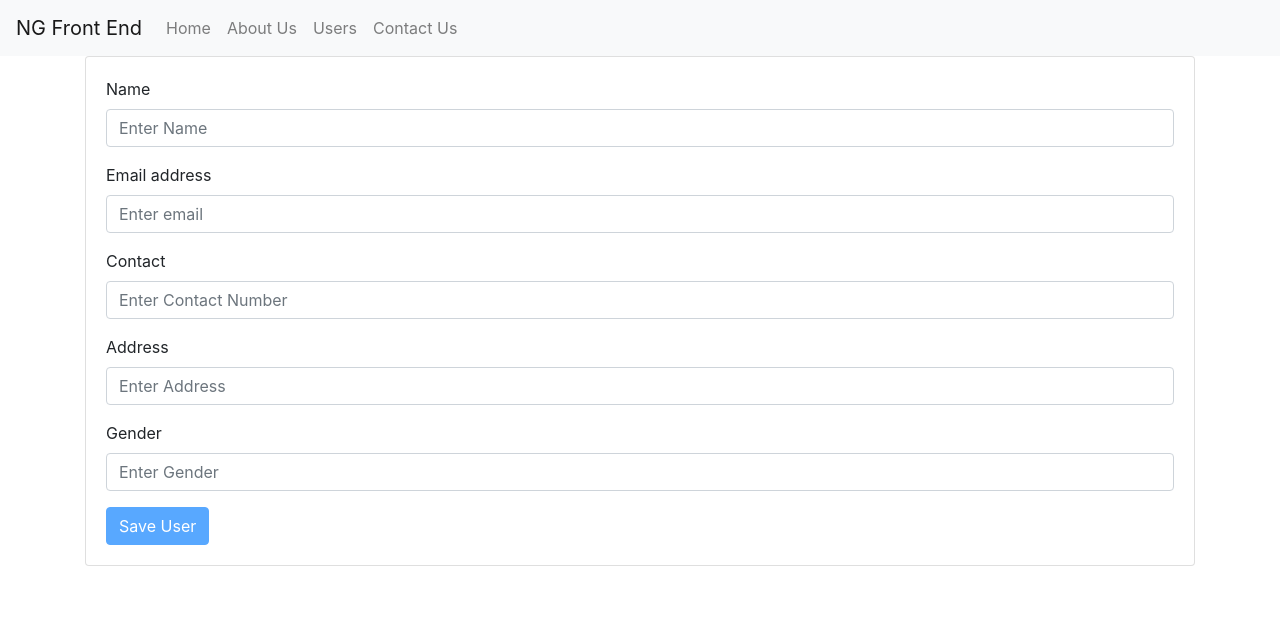
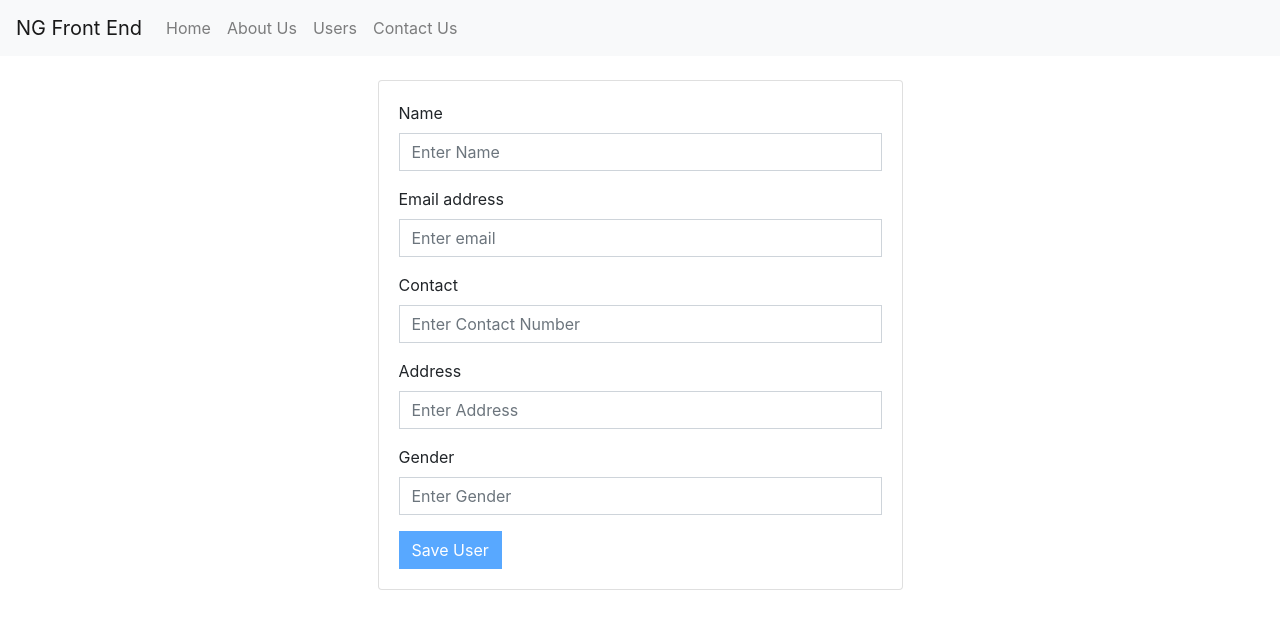
Before and after one commit to ravi4rails/angular-5-crud-fron-end, an Angular app: page /users/new in a window 1280 px wide. Shown: the top 626 px of the page. Built offline with nearby package versions, Linux system fonts and the light colour scheme.

Commit message:
style changes

```diff
--- a/src/app/users/user-details/user-details.component.html
+++ b/src/app/users/user-details/user-details.component.html
@@ -1,6 +1,9 @@
 <div class="container">
-  <a class="btn btn-primary" routerLink="/users">Back</a>
+  <div class="mb-4 mt-4">
+    <a class="btn btn-primary btn-app" routerLink="/users">Back</a>
+  </div>
   <div class="row">
+    <div class="col-sm">
       <div class="card">
         <div class="card-body">
           <h4 class="card-title">{{ user.name }}</h4>
@@ -8,14 +11,13 @@
           <h5 class="card-title">{{ user.contact_number }}</h5>
           <h5 class="card-title">{{ user.address }}</h5>
           <h5 class="card-title">{{ user.gender }}</h5>
-        <button class="btn btn-primary" (click)="delete(user)">Delete</button>
-        <button class="btn btn-primary" (click)="update(user)">Edit</button>
+          <button class="btn btn-danger btn-app" (click)="delete(user)">Delete</button>
+          <button class="btn btn-warning btn-app" (click)="update(user)">Edit</button>
         </div>
       </div>
     </div>
-</div>
-<div style="margin-top:50px;"></div>
-<div class="container" [hidden]="!editBtnClicked">
+    <div class="col-sm">
+      <div class="u-form" [hidden]="!editBtnClicked">
         <div class="card">
           <div class="card-body">
             <form #userForm='ngForm'>
@@ -87,10 +89,14 @@
               </div>
               <button
                 type="submit"
-          class="btn btn-primary"
+                class="btn btn-secondary btn-app"
                 (click)="update(user); onUpdateClicked()"
                 [disabled]="!userForm.valid">Update User</button>
             </form>
           </div>
         </div>
       </div>
+    </div>
+  </div>
+</div>
+<div style="margin-top:50px;"></div>
--- a/src/app/users/user-list/user-list.component.html
+++ b/src/app/users/user-list/user-list.component.html
@@ -1,6 +1,8 @@
 <div class="container">
   <div class="row">
-    <a class="btn btn-primary" routerLink="/users/new">Add New User</a>
+    <div class="mt-4 mb-4">
+      <a class="btn btn-primary btn-app" routerLink="/users/new">Add New User</a>
+    </div>
     <table class="table">
       <thead class="thead-dark">
         <tr>
@@ -22,7 +24,7 @@
           <td>{{ user.address }}</td>
           <td>{{ user.gender }}</td>
           <td>
-            <a class="btn btn-primary" (click)="showUser(user)">View</a>
+            <a class="btn btn-primary btn-app" (click)="showUser(user)">View</a>
           </td>
         </tr>
       </tbody>
--- a/src/app/users/user-new/user-new.component.html
+++ b/src/app/users/user-new/user-new.component.html
@@ -1,4 +1,5 @@
-<div class="container">
+<div class="container u-form mb-4 mt-4">
+  <div class="col-md-6 offset-md-3">
     <div class="card">
       <div class="card-body">
         <form (ngSubmit)="onSubmitUser(user); userForm.reset();" #userForm='ngForm'>
@@ -70,9 +71,10 @@
           </div>
           <button
             type="submit"
-          class="btn btn-primary"
+            class="btn btn-primary btn-app"
             [disabled]="!userForm.valid">Save User</button>
         </form>
       </div>
     </div>
   </div>
+</div>
--- a/src/styles.css
+++ b/src/styles.css
@@ -1 +1,6 @@
 /* You can add global styles to this file, and also import other style files */
+.btn-app {color:#fff;border-radius: 0px;}
+button {color:#fff !important;}
+.u-form .form-control {border-radius: 0px;}
+input.ng-invalid.ng-touched {border-color:red;}
+.error-message {color:red;}
```
Lines whose indentation alone changed are shown as unchanged.
